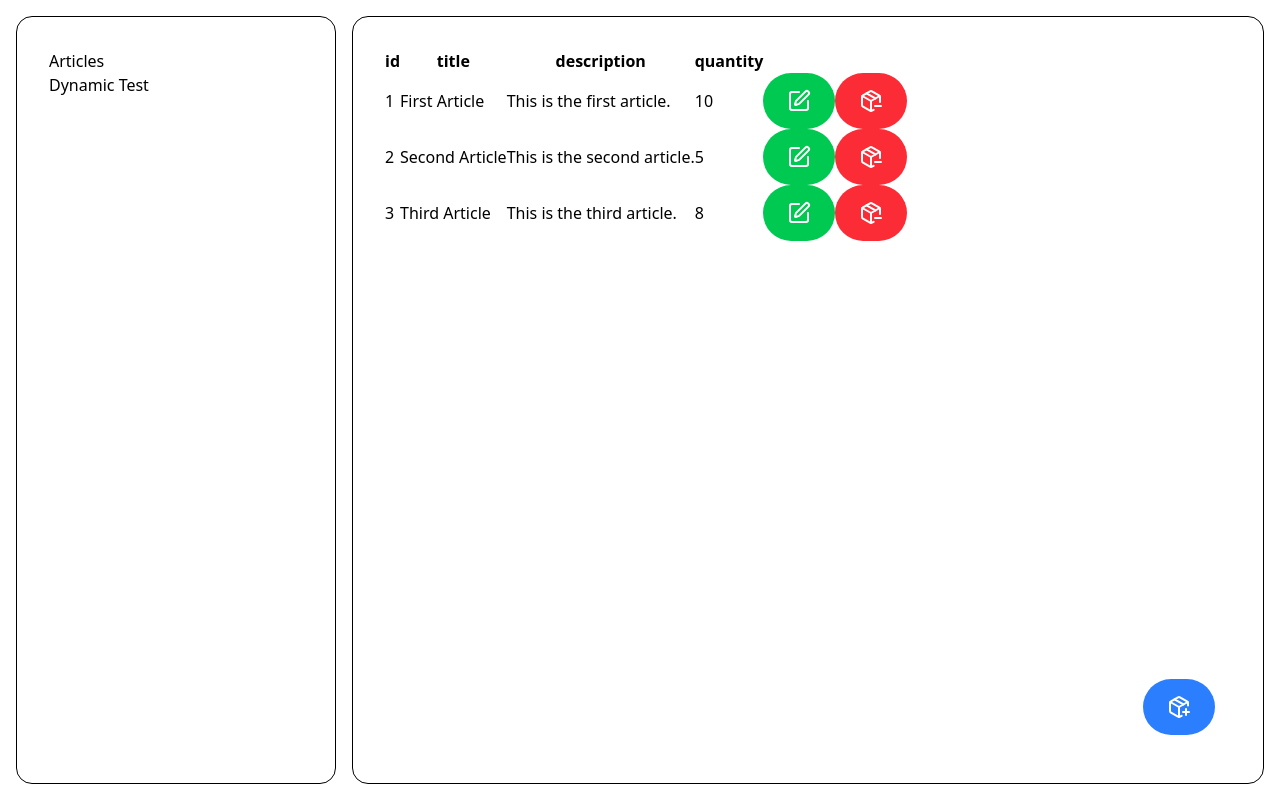
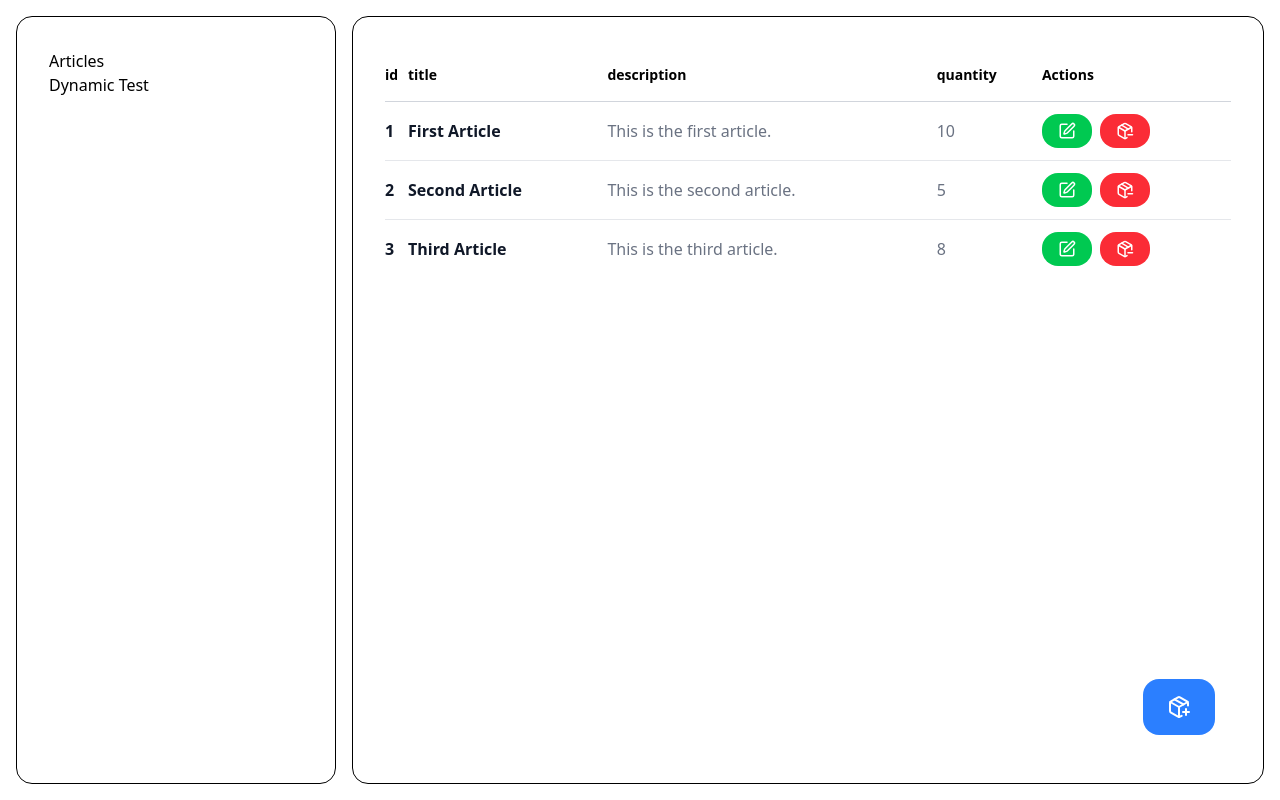
Before and after one commit to MikeG404/STOCK-MANAGEMENT-FRONTEND, a React (Vite) app: page /dashboard/articles in a window 1280 px wide. Built offline with nearby package versions, Linux system fonts and the light colour scheme.

Commit message:
Customize CSS on table and actions buttons

```diff
--- a/src/components/Button.tsx
+++ b/src/components/Button.tsx
@@ -6,10 +6,17 @@ const colorClasses = {
     delete: "text-white bg-red-500 hover:bg-red-700",
 }
 
-function Button({children, variant = 'create', className = '', ...props}) {
+const sizeClasses = {
+    small: "text-sm py-2 px-4",
+    medium: "text-md py-3 px-5",
+    large: "text-lg py-4 px-6",
+}
+
+function Button({children, size = 'small', variant = 'create', className = '', ...props}) {
 
     const buttonClasses = clsx(
-        "font-bold py-4 px-6 rounded-full",
+        "rounded-2xl",
+        sizeClasses[size],
         colorClasses[variant],
         className
     );
--- a/src/components/table/Table.tsx
+++ b/src/components/table/Table.tsx
@@ -2,15 +2,16 @@
 function Table({ keys, children }) {
 
     return (
-        <table>
+        <table className="min-w-full divide-y divide-gray-300">
             <thead>
                 <tr>
                     {keys.map((key) => (
-                        <th key={key}>{key}</th>
+                        <th scope="col" className="text-left text-sm py-4 font-semibold" key={key}>{key}</th>
                     ))}
+                    <th scope="col" className="text-left text-sm py-4">Actions</th>
                 </tr>
             </thead>
-            <tbody>
+            <tbody className="divide-y divide-gray-200">
                 { children }
             </tbody>
         </table>
--- a/src/components/table/TableRow.tsx
+++ b/src/components/table/TableRow.tsx
@@ -4,12 +4,14 @@ import Button from "../Button";
 function TableRow({ article }) {
   return (
     <tr>
-      <td>{article.id}</td>
-      <td>{article.title}</td>
-      <td>{article.description}</td>
-      <td>{article.quantity}</td>
-      <td><Button variant="edit"><SquarePen /></Button></td>
-      <td><Button variant="delete"><PackageMinus /></Button></td>
+      <td className="text-gray-900 font-semibold py-3">{article.id}</td>
+      <td className="text-gray-900 font-semibold">{article.title}</td>
+      <td className="text-gray-500">{article.description}</td>
+      <td className="text-gray-500">{article.quantity}</td>
+      <td className="flex gap-2 py-3">
+        <Button variant="edit"><SquarePen size={18}/></Button>
+        <Button variant="delete"><PackageMinus size={18} /></Button>
+      </td>
     </tr>
   );
 }
--- a/src/routes/DashboardArticles.route.tsx
+++ b/src/routes/DashboardArticles.route.tsx
@@ -20,7 +20,7 @@ function DashboardArticlesRoute() {
                 ))}
             </Table>
             <div className="absolute bottom-4 right-4">
-                <Button variant="create">
+                <Button size="large" variant="create">
                     <PackagePlus />
                 </Button>
             </div>
```
Also changed, not shown: 1 other file (tests, documents, lock files or other folders).
